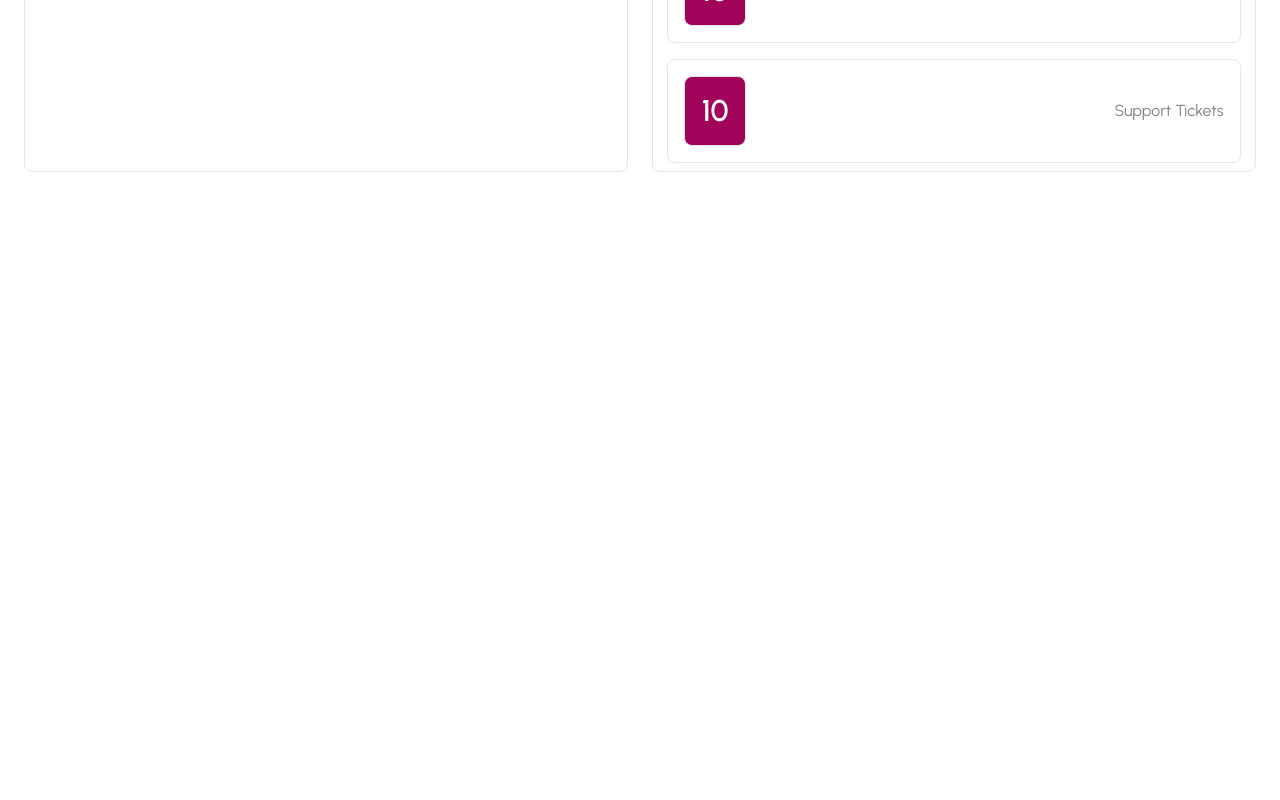
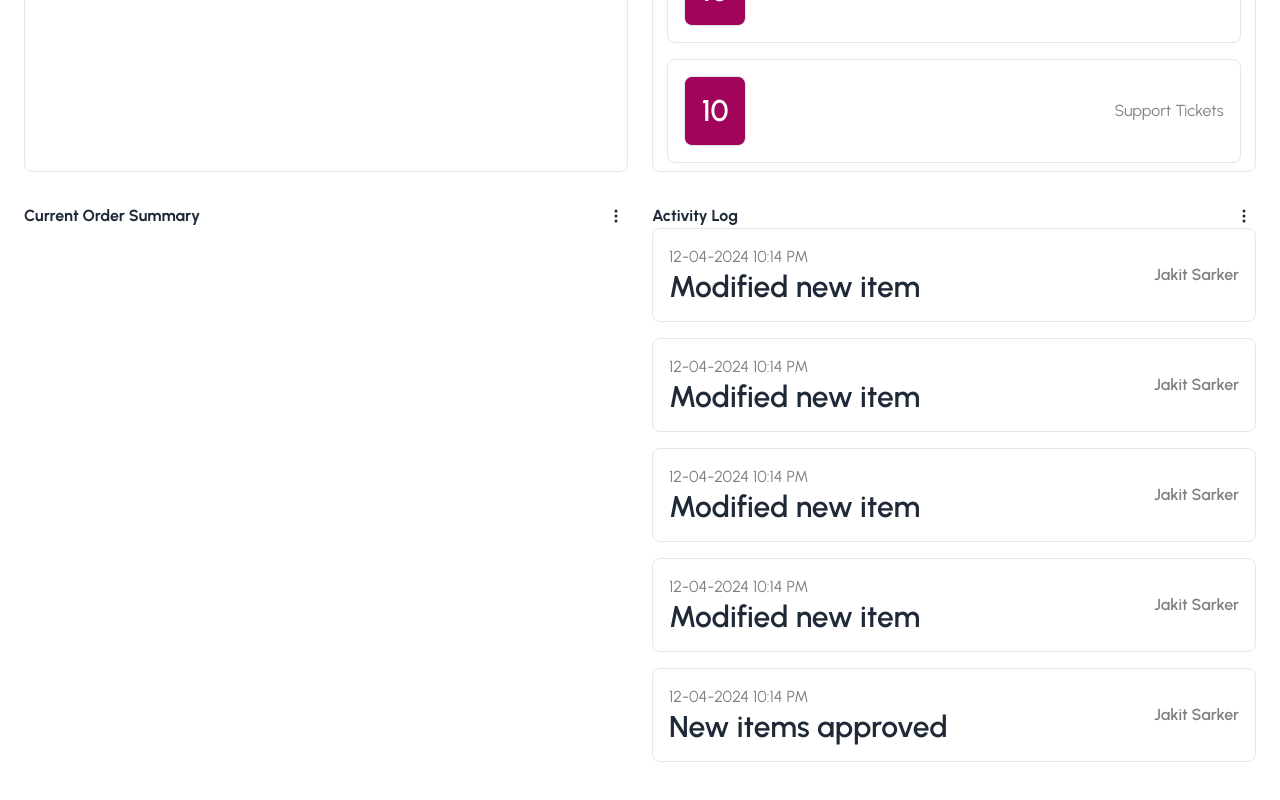
Before and after one commit to JannatulAfrozFaria/admin-layout, a React (Vite) app: page / in a window 1280 px wide. Shown: the part 877-1677 px from the top of the page. Before the commit the page ends 1089 px from the top, so only its background shows below. Built offline with nearby package versions, Linux system fonts and the light colour scheme; a web font is replaced by a local one.

Commit message:
order summary and activity log added to homepage

```diff
--- a/src/Home/HomePage/Home.jsx
+++ b/src/Home/HomePage/Home.jsx
@@ -1,5 +1,7 @@
+import ActivityLog from "../HomeComponents/ActivityLog";
 import Date from "../HomeComponents/Date";
 import NavBar from "../HomeComponents/NavBar";
+import OrderSummary from "../HomeComponents/OrderSummary";
 import PendingTasks from "../HomeComponents/PendingTasks";
 import Revenue from "../HomeComponents/Revenue";
 import Statistics from "../HomeComponents/Statistics";
@@ -15,6 +17,10 @@ const Home = () => {
                 <Revenue></Revenue>
                 <PendingTasks></PendingTasks>
             </div>
+            <div className="grid grid-cols-1 md:grid-cols-2 gap-6 my-8">
+                <OrderSummary> </OrderSummary>
+                <ActivityLog></ActivityLog>
+            </div>
         </div>
     );
 };
```
